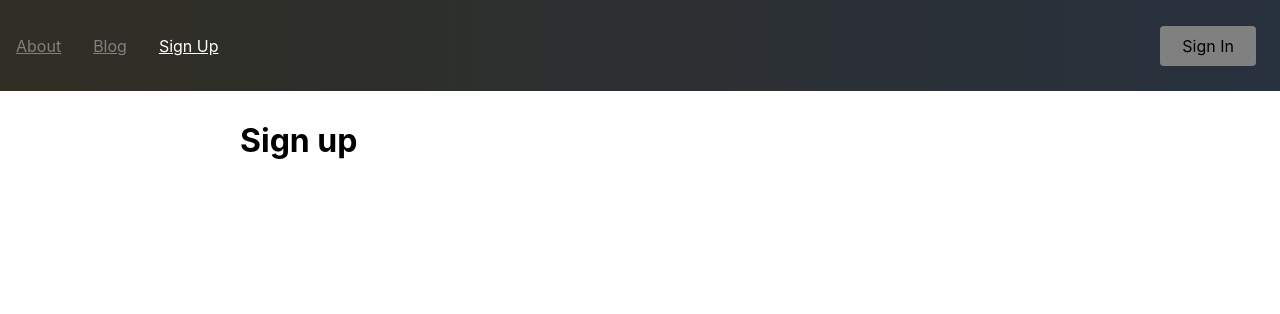
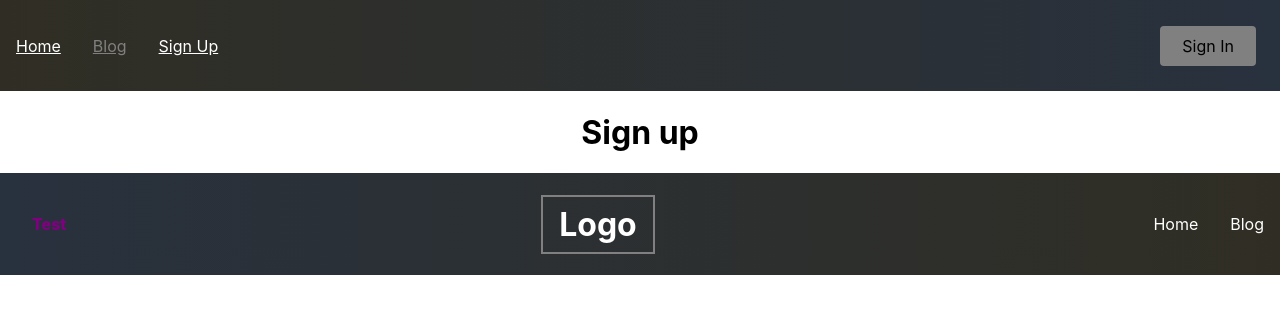
Before and after one commit to coronel08/react-progress-bar, a React (Create React App) app: page /signUp in a window 1280 px wide. Shown: the top 314 px of the page. Built offline with nearby package versions, Linux system fonts and the light colour scheme.

Commit message:
Rename About to Home & add Footer and styling

```diff
--- a/src/App.css
+++ b/src/App.css
@@ -17,8 +17,8 @@
   color: #61dafb;
 }
 
-
-.App p, .App h1{
+/* Style font inside about/ lorem ipsum */
+div main p, div main h1{
   margin: 30px auto;
   max-width: 800px;
   display:flex;
--- a/src/App.js
+++ b/src/App.js
@@ -3,10 +3,10 @@ import React from 'react'
 import Progress from './components/Progress'
 import Navbar from './components/Navbar/index'
 import { BrowserRouter as Router, Switch, Route } from 'react-router-dom';
-import About from './pages/about'
+import Home from './pages/home'
 import Blog from './pages/blog'
 import signUp from './pages/signUp'
-
+import Footer from './components/Footer'
 
 export default function App() {
   return (
@@ -16,11 +16,12 @@ export default function App() {
       <Router>
         <Navbar />
         <Switch>
-          <Route path='/about' component={About} />
+          <Route path='/' exact component={Home} />
           <Route path='/blog' component={Blog} />
           <Route path='/signUp' component={signUp} />
         </Switch>
       </Router>
+      <Footer />
     </div>
 
   )
--- /dev/null
+++ b/src/components/Footer.js
@@ -0,0 +1,48 @@
+import React from 'react'
+import styled,{createGlobalStyles} from 'styled-components'
+
+
+function Footer() {
+    return (
+        <div>
+            <BarStyles.Wrapper>
+                <BarStyles.Text>Test</BarStyles.Text>
+                <BarStyles.Logo>Logo</BarStyles.Logo>
+                <BarStyles.Items>
+                    <BarStyles.Item>Home</BarStyles.Item>
+                    <BarStyles.Item>Blog</BarStyles.Item>
+                </BarStyles.Items>
+            </BarStyles.Wrapper>
+        </div>
+    )
+}
+
+export default Footer
+
+const BarStyles = {
+    Wrapper: styled.div`
+        display:flex;
+        justify-content: space-between;
+        align-items: center;
+        background: linear-gradient(to right, #28313E, #302E24);
+        color: white;
+        `,
+    Logo: styled.h1`
+        border: 2px solid gray;
+        padding: 0.5rem 1rem;
+    `,
+    Items: styled.ul`
+        display:flex;
+        list-style: none;
+    `,
+
+    Item: styled.li`
+        padding: 0 1rem;
+        cursor: pointer;
+    `,
+    Text: styled.p`
+        color: purple;
+        font-weight: 800;
+        margin: 0 2rem;
+    `
+}
--- a/src/components/Navbar/index.js
+++ b/src/components/Navbar/index.js
@@ -16,7 +16,7 @@ export default function Navbar() {
             <Nav>
                 <Bars onClick={() => setIsOpen(!isOpen)} />
                 <NavMenu isOpen={isOpen}>
-                    <NavLink to='/about'>About</NavLink>
+                    <NavLink to='/'>Home</NavLink>
                     <NavLink to='/blog'>Blog</NavLink>
                     <NavLink to="/signUp">Sign Up</NavLink>
                 </NavMenu>
--- a/src/pages/about.js
+++ b/src/pages/home.js
@@ -1,6 +1,6 @@
 import React from 'react'
 
-export default function about() {
+export default function home() {
     return (
         <div>
             <main>
```
